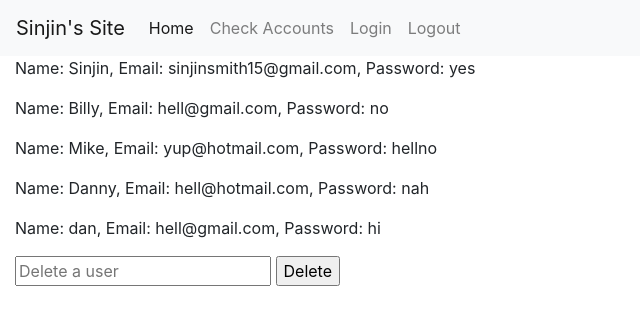
After one commit to sinjinSmith/bug-trackr, a Flask app: page /manage in a window 1280 px wide. The commit adds this page. Shown: the top 325 px of the page, without its empty margins (0-640 px from the left). Run offline with Flask 2, Linux system fonts and the light colour scheme; parts of the project's set-up code (start-up, migrations or seed data) failed here and were passed over; some libraries are stand-ins or nearby versions.

Commit message:
updated html and fixed login/register forms

```diff
--- a/main.py
+++ b/main.py
@@ -1,13 +1,13 @@
-from flask import Flask, redirect, url_for, render_template, request, session, flash
+from flask import Flask, Blueprint, redirect, url_for, render_template, request, session, flash
 from datetime import timedelta
 from flask_sqlalchemy import SQLAlchemy
+from utils import *
 
+# app.permanent_session_lifetime = timedelta(minutes=5)
 app = Flask(__name__)
 app.secret_key = "supersecret123"
 app.config['SQLALCHEMY_DATABASE_URI'] = 'sqlite:///users.sqlite3?check_same_thread=False'
 app.config["SQLALCHEMY_TRACK_MODIFICATIONS"] = False
-# app.permanent_session_lifetime = timedelta(minutes=5)
-
 
 db = SQLAlchemy(app)
 
@@ -15,7 +15,7 @@ class testmodel(db.Model):
     _id = db.Column("id", db.Integer, primary_key=True)
     name = db.Column(db.String(100))
     password = db.Column(db.String(100))
-    email = db.Column(db.String(100))
+    email = db.Column(db.String(100), unique=True)
 
     def __init__(self, name, password, email):
         self.name = name
@@ -24,22 +24,13 @@ class testmodel(db.Model):
 
 dbName = testmodel
 search_user = db.session.query(dbName)
-
-
-def add_user(name, password, email):
-    return dbName(name, password, email)
-
-
 session_var = {"user", "email"}
 
 
-def clear_session(session_var):
-    for data in session_var:
-        session.pop(data, None)
-
+# ---------------------VIEWS----------------------
 
 @app.route("/")  # routes user to this page depending on what page they put in
-@app.route("/home")
+@app.route("/home", endpoint="home")
 def home():
     return render_template("home.html")
 
@@ -54,20 +45,21 @@ def login():
             password = request.form["pw"]
 
             found_user = search_user.filter_by(name=user).all()
-
+            found_email = search_user.filter_by(email=user).first()
             if found_user:
                 for person in found_user:
                     if person.password == password:
                         # session["email"] = found_user.email
                         flash("Login Successful!")
                         return render_template("home.html")
-                else:
-                    flash("Username and/or password does not match")
-                    user = ""
-                    password = ""
-                    return redirect(url_for("login"))
+            elif found_email.password == password:
+                # session["email"] = found_user.email
+                flash("Login Successful!")
+                return render_template("home.html")
             else:
                 flash("Username and/or password does not match")
+                user = ""
+                password = ""
                 return redirect(url_for("login"))
         elif request.form["submit_button"] == "new_user":
             user = request.form["new_nm"]
@@ -88,6 +80,7 @@ def login():
         return render_template("login.html")
     """
 
+
 @app.route("/logout")
 def logout():
     """
@@ -100,13 +93,13 @@ def logout():
     return redirect(url_for("login"))
 
 
-@app.route("/view", methods=["POST", "GET"])
-def view():
+@app.route("/manage", methods=["POST", "GET"])
+def manage():
     if request.method == "POST":
         user = request.form["user"]
         search_user.filter_by(name=user).delete()
         db.session.commit()
-    return render_template("view.html", values=search_user.all())
+    return render_template("manage.html", values=search_user.all())
 
 
 if __name__ == "__main__":
--- a/templates/base.html
+++ b/templates/base.html
@@ -20,7 +20,7 @@
                     <a class="nav-link" href="/">Home<span class="sr-only">(current)</span></a>
                 </li>
                 <li class="nav-item">
-                    <a class="nav-link" href="/view">Check Accounts</a>
+                    <a class="nav-link" href="/manage">Check Accounts</a>
                 </li>
                 <li class="nav-item">
                     <a class="nav-link" href="/login">Login</a>
--- a/templates/login.html
+++ b/templates/login.html
@@ -18,15 +18,15 @@
                 </div>
                 <button type="button" class="demo-btn">Demo User</button>
                 <form id="login" class="input-group" action="#" method="post" autocomplete="off">
-                    <input type="text" class="input-field" name="nm" placeholder="Username" required/>
-                    <input type="text" class="input-field" name="pw" placeholder="Password" required/>
+                    <input type="text" class="input-field" name="nm" placeholder="Username/Email" required/>
+                    <input type="password" class="input-field" name="pw" placeholder="Password" required/>
                     <input type="checkbox" class="check-box"><span>Remember Password</span>
                     <button type="submit" class="submit-btn" name="submit_button" value="existing_user">Log in</button>
                 </form>
                 <form id="register" class="input-group" action="#" method="post" autocomplete="off">
                     <input type="text" class="input-field" name="new_nm" placeholder="Username" required/>
                     <input type="email" class="input-field" name="email" placeholder="Email Address" required/>
-                    <input type="text" class="input-field" name="new_pw" placeholder="Password" required/>
+                    <input type="password" class="input-field" name="new_pw" placeholder="Password" required/>
                     <input type="checkbox" class="check-box"><span>I agree to the Terms & Conditions</span>
                     <button type="submit" class="submit-btn" name="submit_button" value="new_user">Register</button>
                 </form>
--- /dev/null
+++ b/templates/manage.html
@@ -0,0 +1,11 @@
+{% extends "base.html" %}
+{% block title %}View Database{% endblock %}
+{% block content %}
+    {% for item in values %}
+        <p>Name: {{item.name}}, Email: {{item.email}}, Password: {{item.password}}</p>
+    {% endfor %}
+    <form action="#" method="POST" autocomplete="off">
+        <input type="user" name="user" placeholder="Delete a user"/>
+        <input type="submit" value="Delete"/>
+    </form>
+{% endblock %}
```
Also changed, not shown: utils.py (added, +9 -0 lines), users.sqlite3, 1 other file.
